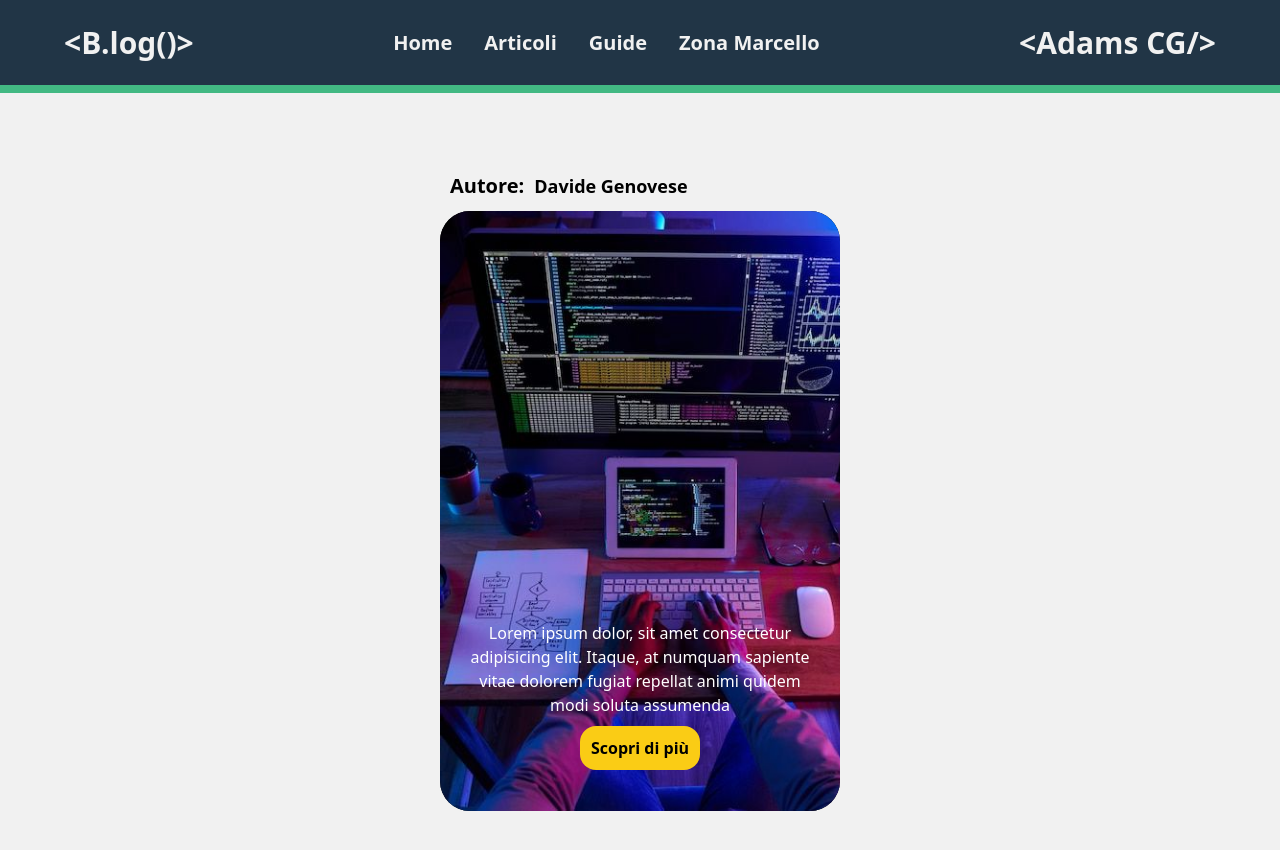
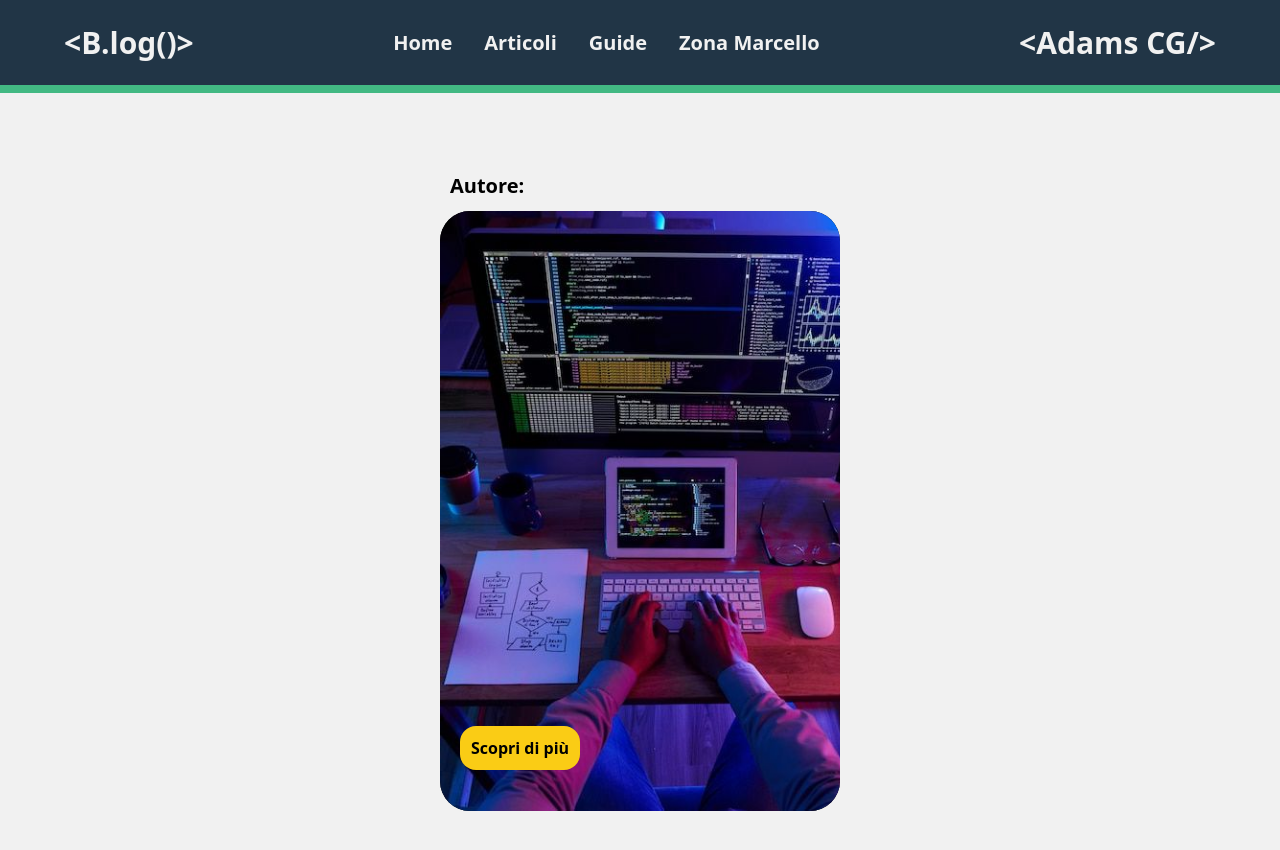
Before and after one commit to adams-cg/blog-project-vue, a Vue app: page /article in a window 1280 px wide. Shown: the top 850 px of the page. Built offline with nearby package versions, Linux system fonts and the light colour scheme.

Commit message:
added props on single article

```diff
--- a/src/components/SingleArticle.vue
+++ b/src/components/SingleArticle.vue
@@ -8,7 +8,7 @@
             <div class="font-bold text-[30px] mb-[-5px]">{{ titolo }}</div>
 
             <div class="font-semibold pb-[10px]"> <span class="font-bold text-[20px] pr-[10px]">Autore:</span>
-                <span class="text-[18px]">Davide Genovese</span>
+                <span class="text-[18px]">{{ autore }}</span>
             </div>
         </div>
 
@@ -30,9 +30,7 @@
                         <!-- article/button -->
 
                         <div @mouseover="hover" @mouseleave="nohover" class="flex flex-col justify-center items-centers  absolute bottom-0 p-[20px]">
-                            <div @mouseover="hover" @mouseleave="nohover" class="text-white pb-[20px] text-center">Lorem ipsum dolor, sit amet consectetur
-                                adipisicing elit. Itaque, at
-                                numquam sapiente vitae dolorem fugiat repellat animi quidem modi soluta assumenda </div>
+                            <div @mouseover="hover" @mouseleave="nohover" class="text-white pb-[20px] text-center">{{ resume }}</div>
                             <button @mouseover="hover" @mouseleave="nohover"
                                 class="p-[10px] mb-[10px] w-[120px] bg-yellow-400 text-center m-auto rounded-2xl animate-bounce hover:animate-none hover:bg-opacity-20 hover:text-white hover:border-[1px] hover:border-yellow-400 hover:duration-700 font-semibold">Scopri
                                 di più</button>
@@ -57,7 +55,7 @@ export default {
         }
 
     },
-    props:["titolo", "autore",
+    props:["titolo", "autore", "resume"
 ],
 
     methods: {
```
Also changed, not shown: blog/.sanity/runtime/app.js (added), blog/.sanity/runtime/index.html (added).
